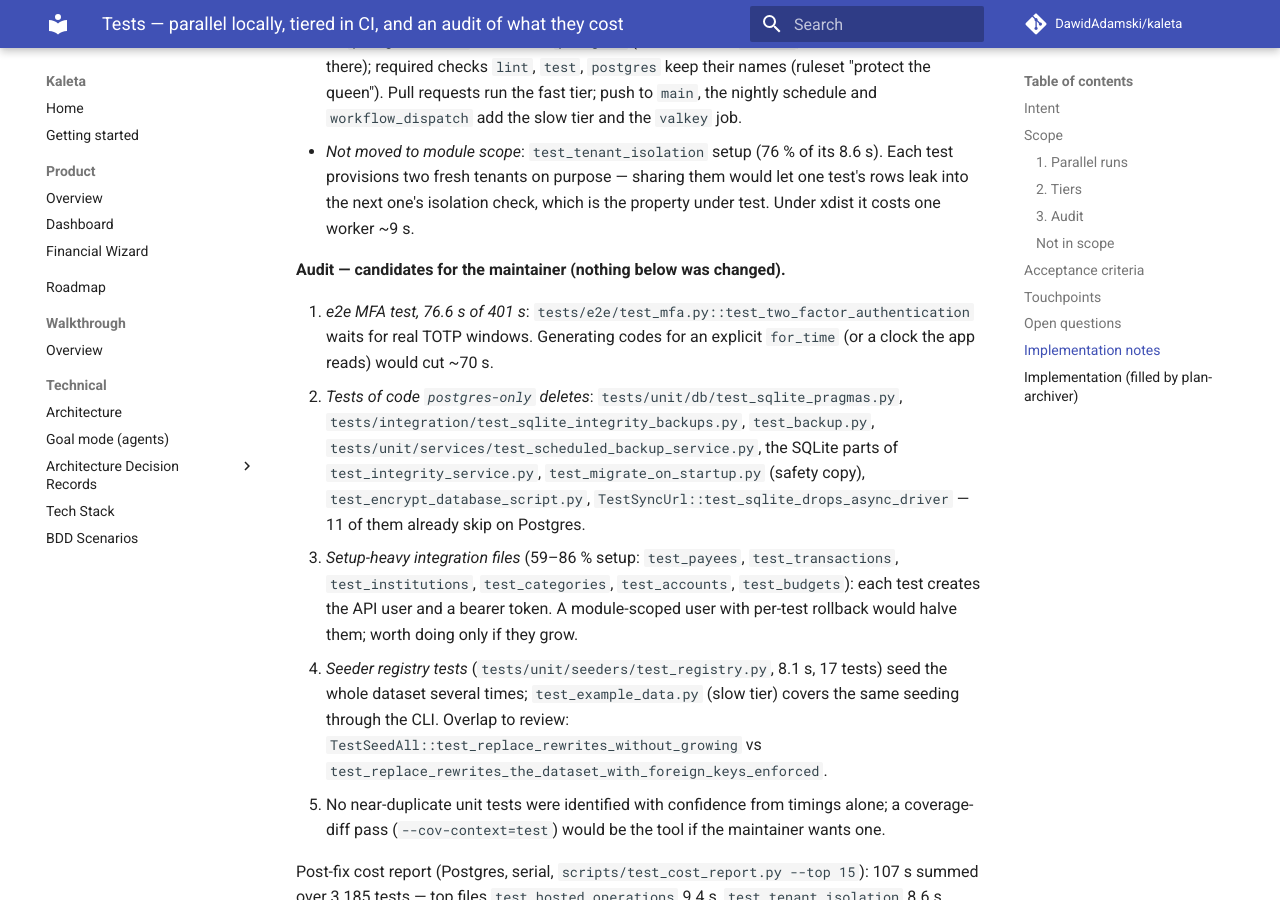
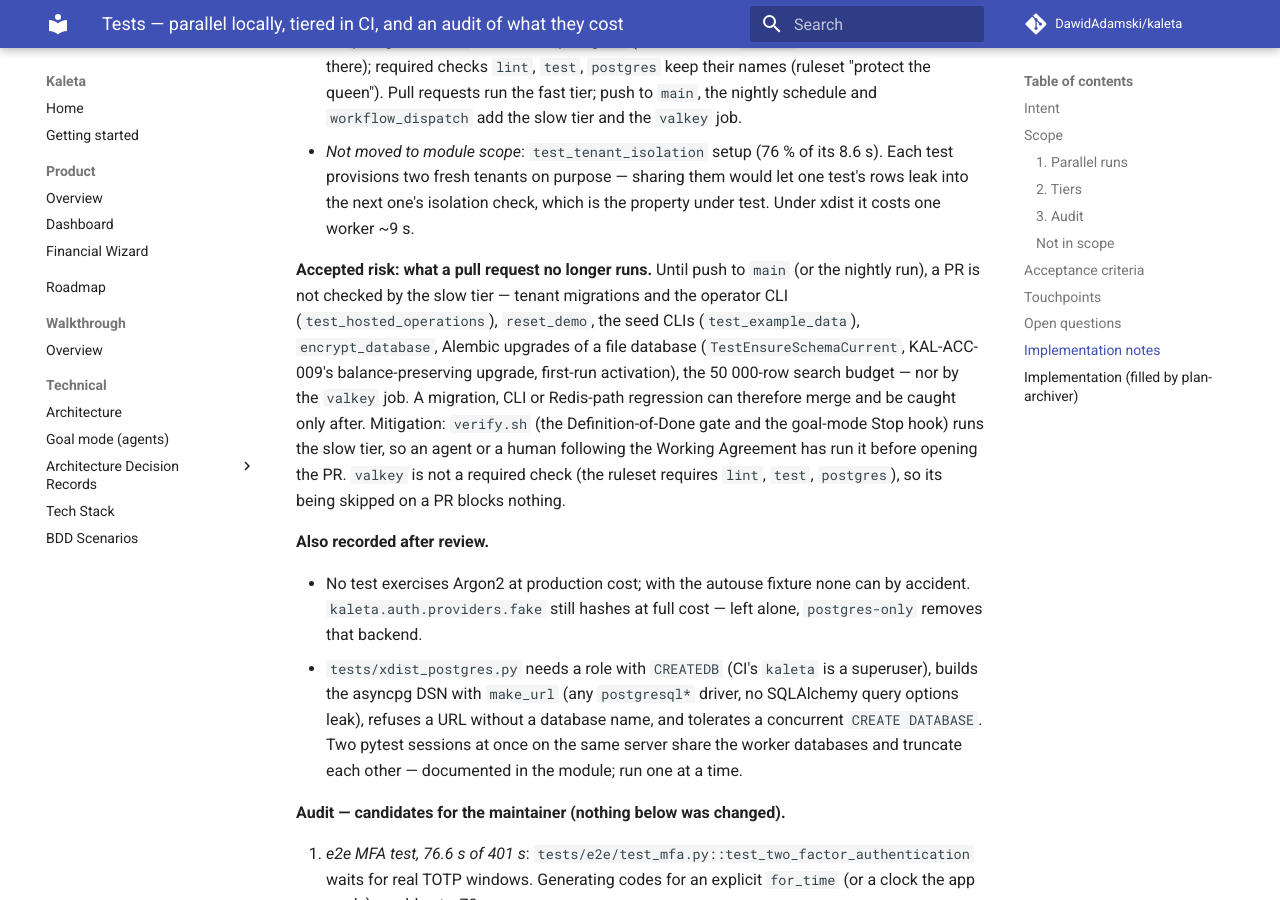
Before and after one commit to DawidAdamski/kaleta, an MkDocs documentation site: the page built from docs/plans/test-suite-speed.md, in a window 1280 px wide and 900 px high, scrolled down 4017 px. Built offline with MkDocs 1.6.1 and Material for MkDocs 9.7.7, drawn with Linux system fonts in a browser that asks for light colours; comment, search, counter and statistics services are not loaded; some of the changed text lies outside the part shown.

Commit message:
test: harden worker databases after review; record the PR-path risk
xdist_postgres builds the asyncpg DSN with make_url (any postgresql* driver,
no SQLAlchemy query options), refuses a URL without a database, tolerates a
concurrent CREATE DATABASE and documents CREATEDB and one session per
server. Plan scope reconciled (worker databases kept, slow tier serial);
the notes name what a pull request no longer runs and why that is accepted.

Co-Authored-By: Claude Opus 5.5 <noreply@anthropic.com>

```diff
--- a/docs/plans/test-suite-speed.md
+++ b/docs/plans/test-suite-speed.md
@@ -31,8 +31,9 @@ written so that plan only has to delete the SQLite half.
 - Add `pytest-xdist` to the dev group. `uv run pytest -n auto` must pass
   for `tests/unit` and `tests/integration` on both backends.
 - SQLite in-memory engines are already per-test. For Postgres, each xdist
-  worker gets its own database (`<db>_<worker id>`, created on first use
-  from the configured `KALETA_DB_URL`, dropped at session end); the
+  worker gets its own database (`<db>_<worker id>`, created and migrated on
+  first use from the configured `KALETA_DB_URL`, kept for the next run —
+  see Implementation notes); the
   existing truncate-once + outer-transaction isolation stays per worker.
 - Tests that provision tenant schemas or run Alembic (`tenancy_helpers`,
   `test_tenant_isolation`, `test_hosted_operations`, migration tests) work
@@ -50,8 +51,9 @@ written so that plan only has to delete the SQLite half.
   subprocesses or performance budgets (the 50 000-transaction search
   budget, `reset_demo`, seed CLIs, `encrypt_database`, hosted
   operations). Marked from the measured `--durations` list, not by guess.
-- `scripts/verify.sh` runs everything, in parallel (`-n auto`), slow tier
-  included — the laptop is where the full suite lives.
+- `scripts/verify.sh` runs everything — the fast tier in parallel
+  (`-n auto`), the slow tier serially (it holds a timing budget) — the
+  laptop is where the full suite lives.
 - The pre-push hook runs `pytest -n auto -m "not slow"` on unit +
   integration (target < 30 s), after mypy and import-linter.
 - CI on a pull request: lint job unchanged; one test job per backend runs
@@ -166,6 +168,31 @@ Parallelism alone gave 130 → 29 s; the audit's first finding gave the rest.
   would let one test's rows leak into the next one's isolation check, which
   is the property under test. Under xdist it costs one worker ~9 s.
 
+**Accepted risk: what a pull request no longer runs.** Until push to `main`
+(or the nightly run), a PR is not checked by the slow tier — tenant
+migrations and the operator CLI (`test_hosted_operations`), `reset_demo`,
+the seed CLIs (`test_example_data`), `encrypt_database`, Alembic upgrades of
+a file database (`TestEnsureSchemaCurrent`, KAL-ACC-009's balance-preserving
+upgrade, first-run activation), the 50 000-row search budget — nor by the
+`valkey` job. A migration, CLI or Redis-path regression can therefore merge
+and be caught only after. Mitigation: `verify.sh` (the Definition-of-Done
+gate and the goal-mode Stop hook) runs the slow tier, so an agent or a human
+following the Working Agreement has run it before opening the PR. `valkey`
+is not a required check (the ruleset requires `lint`, `test`, `postgres`),
+so its being skipped on a PR blocks nothing.
+
+**Also recorded after review.**
+
+- No test exercises Argon2 at production cost; with the autouse fixture
+  none can by accident. `kaleta.auth.providers.fake` still hashes at full
+  cost — left alone, `postgres-only` removes that backend.
+- `tests/xdist_postgres.py` needs a role with `CREATEDB` (CI's `kaleta` is a
+  superuser), builds the asyncpg DSN with `make_url` (any `postgresql*`
+  driver, no SQLAlchemy query options leak), refuses a URL without a
+  database name, and tolerates a concurrent `CREATE DATABASE`. Two pytest
+  sessions at once on the same server share the worker databases and
+  truncate each other — documented in the module; run one at a time.
+
 **Audit — candidates for the maintainer (nothing below was changed).**
 
 1. *e2e MFA test, 76.6 s of 401 s*: `tests/e2e/test_mfa.py::test_two_factor_authentication`
```
Also changed, not shown: AGENTS.md (+2 -0 lines), 2 other files.
